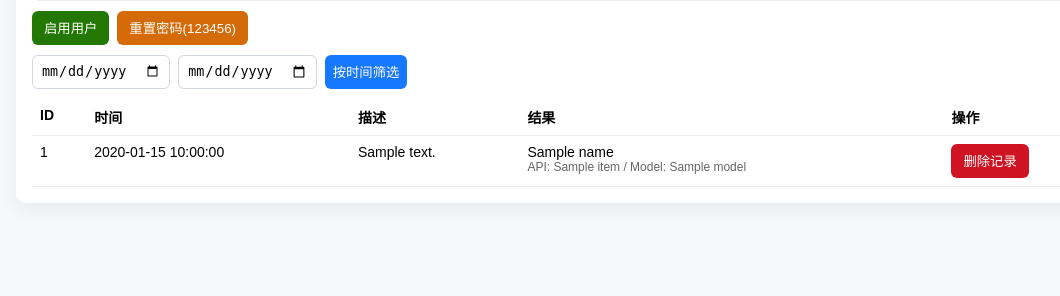
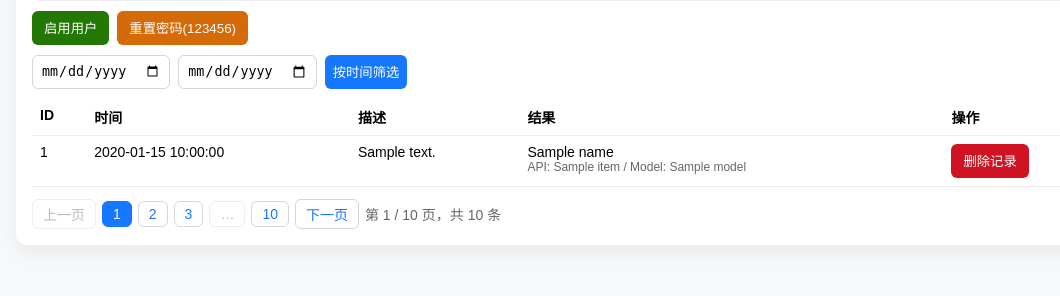
Before and after one commit to yunmuhe/yunmuheCode, a Flask app: template NameGenerationAgent/src/web/templates/admin/user_detail.html in a window 1280 px wide. Shown: the part 276-572 px from the top of the page, without its empty margins (68-1128 px from the left). Run offline with Flask 3, Linux system fonts and the light colour scheme; the template is opened without the code that fills it: most values are stand-ins (such as "Sample title", 1, 10 or a date in 2020).

Commit message:
feat(admin): 添加分页控件和删除确认提示
- users.html：表格下方添加分页 UI（页码、上一页/下一页、总条数），保留筛选参数
- user_detail.html：记录列表添加同款分页控件，保留日期筛选参数
- user_detail.html：删除记录按钮添加 confirm() 二次确认，防止误操作

```diff
--- a/NameGenerationAgent/src/web/templates/admin/user_detail.html
+++ b/NameGenerationAgent/src/web/templates/admin/user_detail.html
@@ -93,6 +93,12 @@
             .del {
                 background: #cf1322;
             }
+            .pagination { display:flex; align-items:center; gap:6px; margin-top:12px; font-size:14px; }
+            .pagination a { display:inline-block; padding:4px 10px; border:1px solid #d0d7de; border-radius:6px; text-decoration:none; color:#1677ff; }
+            .pagination a:hover { background:#f0f5ff; }
+            .pagination span.current { display:inline-block; padding:4px 10px; border:1px solid #1677ff; border-radius:6px; background:#1677ff; color:#fff; }
+            .pagination span.disabled { display:inline-block; padding:4px 10px; border:1px solid #eee; border-radius:6px; color:#bbb; }
+            .pagination .info { color:#666; }
         </style>
     </head>
     <body>
@@ -173,6 +179,7 @@
                             <form
                                 method="post"
                                 action="{{ url_for('admin.delete_record', record_id=item.id) }}"
+                                onsubmit="return confirm('确定要删除该记录吗？此操作不可恢复。')"
                             >
                                 <input
                                     type="hidden"
@@ -188,6 +195,34 @@
                     {% endfor %}
                 </tbody>
             </table>
+
+            {# 分页控件 #}
+            {% set total_pages = ((records_result['total'] - 1) // records_result['page_size'] + 1) if records_result['total'] > 0 else 1 %}
+            {% set cur = records_result['page'] %}
+            <div class="pagination">
+              {% if cur > 1 %}
+                <a href="?start={{ filters.start }}&end={{ filters.end }}&page={{ cur - 1 }}">上一页</a>
+              {% else %}
+                <span class="disabled">上一页</span>
+              {% endif %}
+
+              {% for p in range(1, total_pages + 1) %}
+                {% if p == cur %}
+                  <span class="current">{{ p }}</span>
+                {% elif p == 1 or p == total_pages or (p >= cur - 2 and p <= cur + 2) %}
+                  <a href="?start={{ filters.start }}&end={{ filters.end }}&page={{ p }}">{{ p }}</a>
+                {% elif p == cur - 3 or p == cur + 3 %}
+                  <span class="disabled">…</span>
+                {% endif %}
+              {% endfor %}
+
+              {% if cur < total_pages %}
+                <a href="?start={{ filters.start }}&end={{ filters.end }}&page={{ cur + 1 }}">下一页</a>
+              {% else %}
+                <span class="disabled">下一页</span>
+              {% endif %}
+              <span class="info">第 {{ cur }} / {{ total_pages }} 页，共 {{ records_result['total'] }} 条</span>
+            </div>
         </div>
     </body>
 </html>
```
Also changed, not shown: NameGenerationAgent/src/web/templates/admin/users.html (+34 -0 lines).
